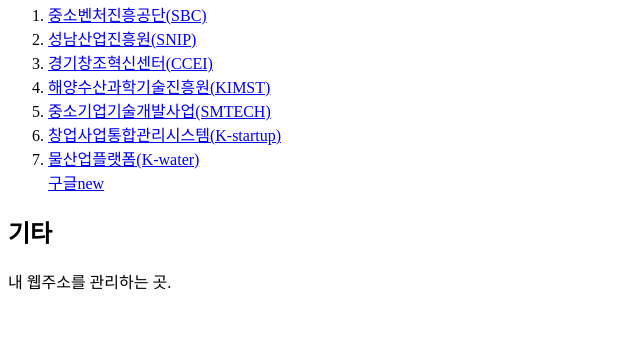
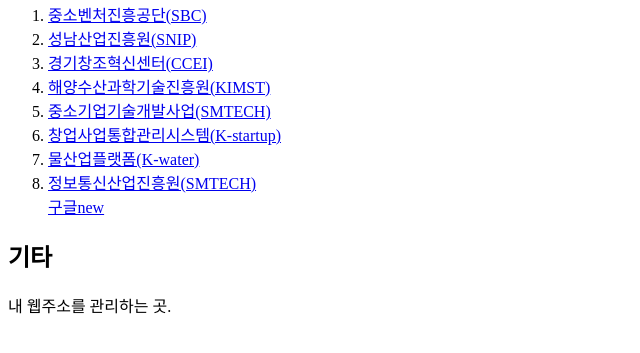
Before and after one commit to tonykwon100/Web1, a plain HTML site: page index.html in a window 1280 px wide. Shown: the part 87-440 px from the top of the page, without its empty margins (0-640 px from the left). Drawn offline with Linux system fonts and the light colour scheme.

Commit message:
Update index.html

```diff
--- a/index.html
+++ b/index.html
@@ -14,6 +14,7 @@
   <li><a href="https://smtech.go.kr" target="_blank">중소기업기술개발사업(SMTECH)</a></li>
   <li><a href="https://www.k-startup.go.kr" target="_blank">창업사업통합관리시스템(K-startup)</a></li>
   <li><a href="https://www.kwater.or.kr/wis/wq/index.do?w2xPath=/wis/ui/index.xml" target="_blank">물산업플랫폼(K-water)</a></li>
+  <li><a href="https://www.nipa.kr" target="_blank">정보통신산업진흥원(SMTECH)</a></li>
   <a href="https://www.google.com" target="_blank">구글new</a>
 </ol>
 
```
